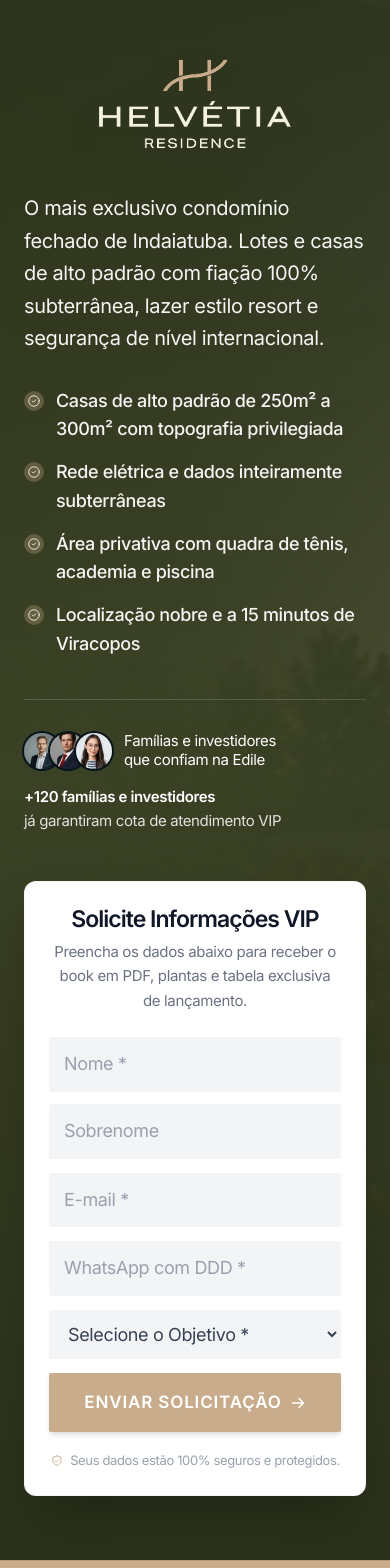
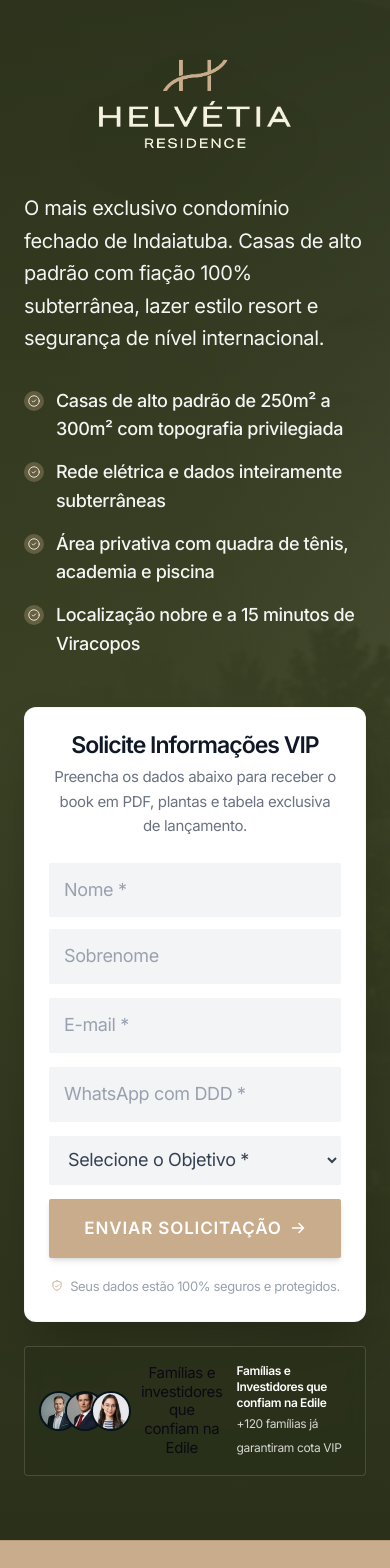
Before and after one commit to edileconstrutora/edile, a Next.js app: page /helvetia-residence in a window 390 px wide. Shown: the top 1568 px of the page. Built offline with nearby package versions, Linux system fonts and the light colour scheme.

Commit message:
fix(helvetia-residence): update intro copy and place social proof stack below form on mobile

```diff
--- a/app/helvetia-residence/page.tsx
+++ b/app/helvetia-residence/page.tsx
@@ -136,7 +136,7 @@
                 </div>
 
                 <p className="t-body-lg text-paper/95 max-w-[560px] leading-relaxed">
-                  O mais exclusivo condomínio fechado de Indaiatuba. Lotes e casas de alto padrão com fiação 100% subterrânea, lazer estilo resort e segurança de nível internacional.
+                  O mais exclusivo condomínio fechado de Indaiatuba. Casas de alto padrão com fiação 100% subterrânea, lazer estilo resort e segurança de nível internacional.
                 </p>
 
                 {/* Highlights Bullet List */}
@@ -156,12 +156,12 @@
                   ))}
                 </div>
 
-                {/* Social Proof Stack */}
-                <div className="mt-10 pt-8 border-t border-paper/15 flex flex-wrap items-center gap-4">
+                {/* Social Proof Stack (Desktop: inside left column) */}
+                <div className="hidden lg:flex mt-10 pt-8 border-t border-paper/15 items-center gap-4">
                   <AvatarStack ring="petrol" />
                   <div className="text-small text-paper/85">
-                    <strong className="text-paper font-semibold block">+120 famílias e investidores</strong>
-                    já garantiram cota de atendimento VIP
+                    <strong className="text-paper font-semibold block">Famílias e Investidores que confiam na Edile</strong>
+                    +120 famílias e investidores já garantiram cota de atendimento VIP
                   </div>
                 </div>
               </Reveal>
@@ -172,6 +172,15 @@
                   title="Solicite Informações VIP"
                   subtitle="Preencha os dados abaixo para receber o book em PDF, plantas e tabela exclusiva de lançamento."
                 />
+
+                {/* Social Proof Stack (Mobile: below form) */}
+                <div className="flex lg:hidden mt-6 items-center justify-center gap-3.5 rounded-sm bg-[#2a301a]/80 border border-paper/15 p-4 text-center backdrop-blur-sm">
+                  <AvatarStack ring="petrol" />
+                  <div className="text-small text-paper/90 text-left">
+                    <strong className="text-paper font-semibold block text-xs">Famílias e Investidores que confiam na Edile</strong>
+                    <span className="text-xs text-paper/80">+120 famílias já garantiram cota VIP</span>
+                  </div>
+                </div>
               </Reveal>
             </div>
           </Container>
```
